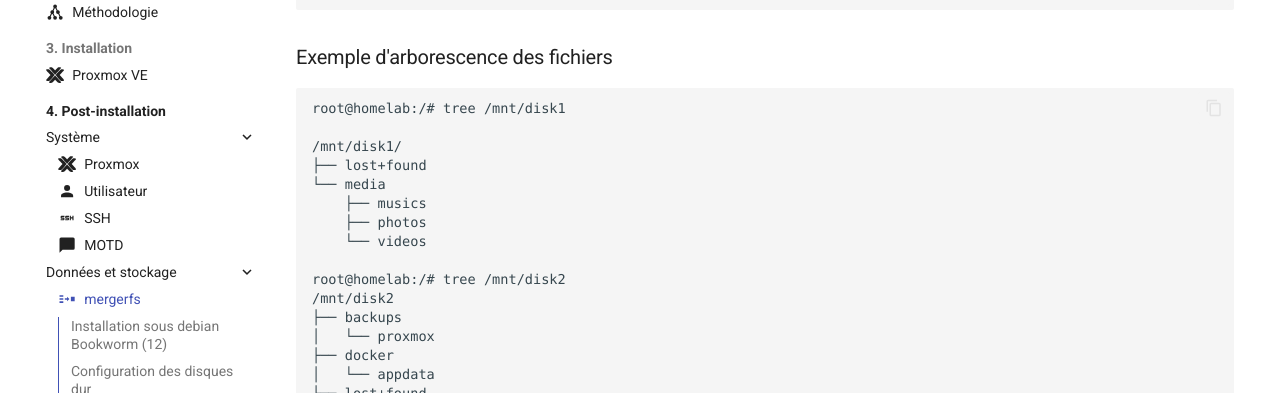
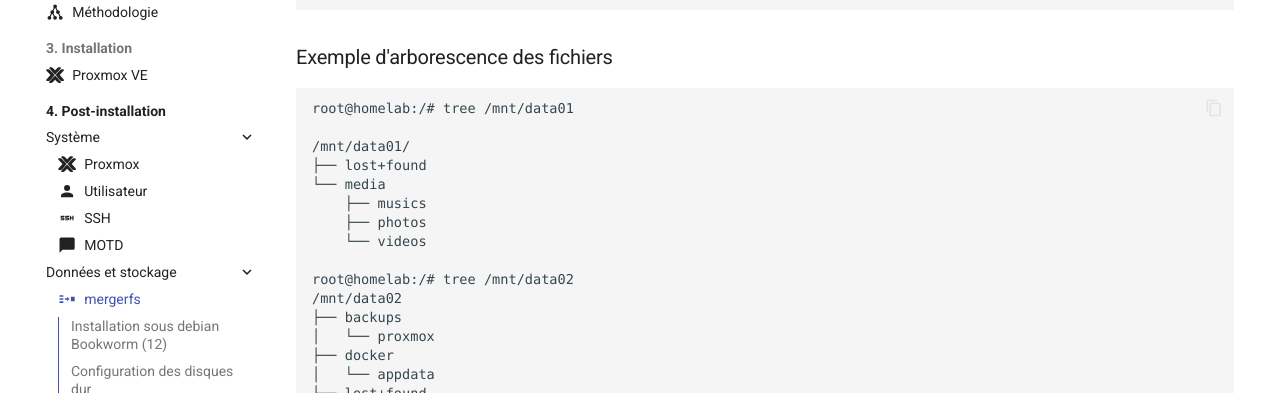
Before and after one commit to allfab/perfect-homelab, an MkDocs documentation site: the page built from docs/post-install/data-storage/mergerfs.md, in a window 1280 px wide and 900 px high, scrolled down 8464 px. Shown: the part 169-562 px from the top of the window. Built offline with MkDocs 1.6.1 and Material for MkDocs 9.7.7, drawn with Linux system fonts in a browser that asks for light colours; some web fonts are replaced; comment, search, counter and statistics services are not loaded.

Commit message:
UPDATE docs

````diff
--- a/docs/post-install/data-storage/mergerfs.md
+++ b/docs/post-install/data-storage/mergerfs.md
@@ -365,17 +365,17 @@ root@homelab:~#
 ### Exemple d'arborescence des fichiers
 
 ``` shell
-root@homelab:/# tree /mnt/disk1
+root@homelab:/# tree /mnt/data01
 
-/mnt/disk1/
+/mnt/data01/
 ├── lost+found
 └── media
     ├── musics
     ├── photos
     └── videos
 
-root@homelab:/# tree /mnt/disk2
-/mnt/disk2
+root@homelab:/# tree /mnt/data02
+/mnt/data02
 ├── backups
 │   └── proxmox
 ├── docker
````
